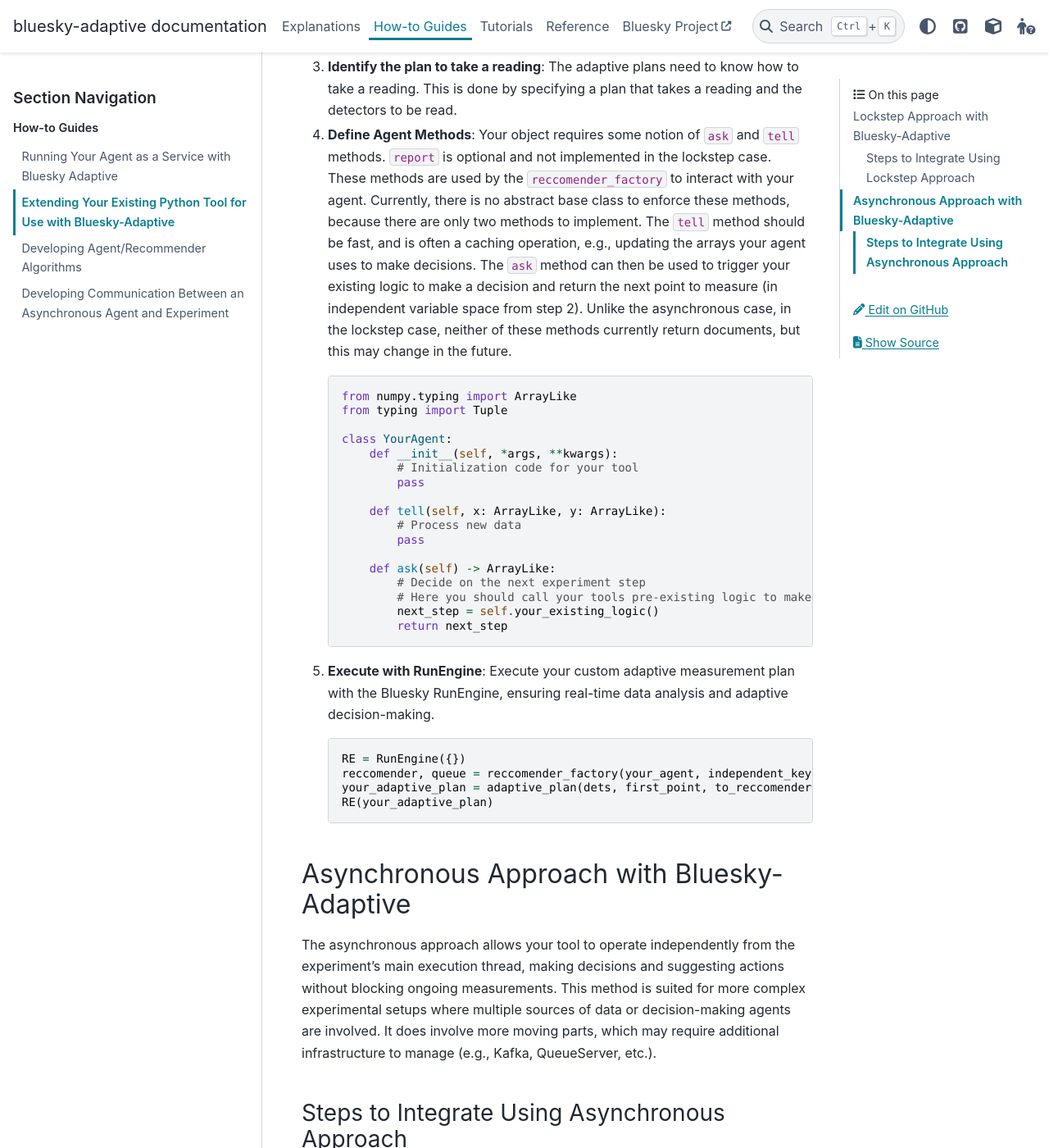
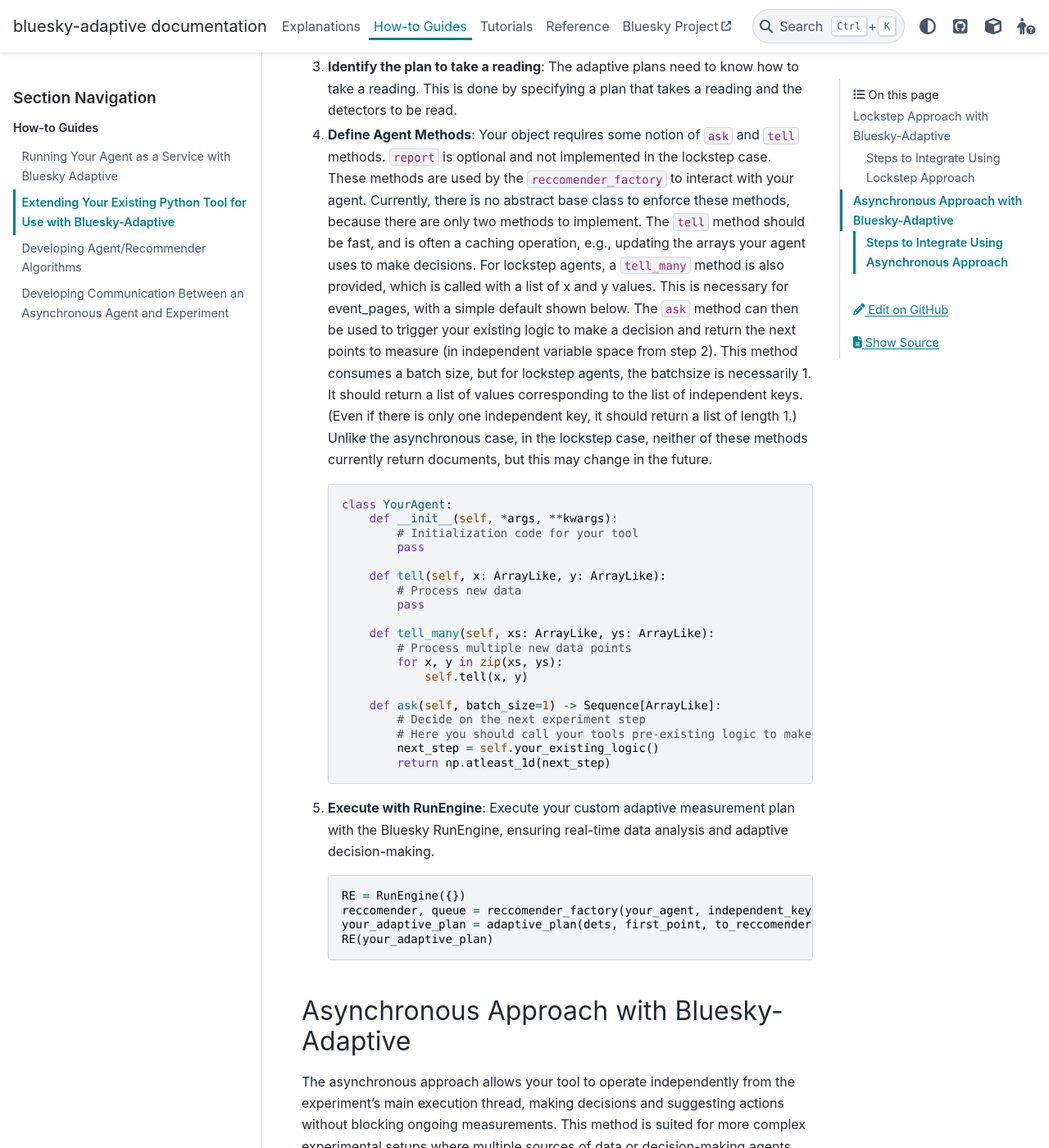
Before and after one commit to bluesky/bluesky-adaptive, a Sphinx documentation site: the page built from docs/source/how-to/extend-my-tool.md, in a window 1280 px wide and 1400 px high, scrolled down 1102 px. Shown: the whole window at 82% size. Built offline with Sphinx 7.4.7 and the PyData theme 0.15.4, drawn with Linux system fonts in a browser that asks for light colours; some of the changed text lies outside the part shown.

Commit message:
feat: tutorials and some edits to how-to encountered in writing
- getting started
- lockstep

````diff
--- a/docs/source/conf.py
+++ b/docs/source/conf.py
@@ -150,6 +150,8 @@
 # so a file named "default.css" will overwrite the builtin "default.css".
 html_static_path = ["_static"]
 
+# This is a warning that causes failures, but the cross ref links are in tact.
+suppress_warnings = ["myst.xref_missing"]
 
 # -- Options for HTMLHelp output ------------------------------------------
 
--- a/docs/source/how-to/extend-my-tool.md
+++ b/docs/source/how-to/extend-my-tool.md
@@ -27,13 +27,12 @@
 These methods are used by the `reccomender_factory` to interact with your agent.
 Currently, there is no abstract base class to enforce these methods, because there are only two methods to implement.
 The `tell` method should be fast, and is often a caching operation, e.g., updating the arrays your agent uses to make decisions.
-The `ask` method can then be used to trigger your existing logic to make a decision and return the next point to measure (in independent variable space from step 2).
+For lockstep agents, a `tell_many` method is also provided, which is called with a list of x and y values. This is necessary for event_pages, with a simple default shown below.
+The `ask` method can then be used to trigger your existing logic to make a decision and return the next points to measure (in independent variable space from step 2).
+This method consumes a batch size, but for lockstep agents, the batchsize is necessarily 1.  It should return a list of values corresponding to the list of independent keys. (Even if there is only one independent key, it should return a list of length 1.)
 Unlike the asynchronous case, in the lockstep case, neither of these methods currently return documents, but this may change in the future.
 
     ```python
-    from numpy.typing import ArrayLike
-    from typing import Tuple
-
     class YourAgent:
         def __init__(self, *args, **kwargs):
             # Initialization code for your tool
@@ -43,14 +42,19 @@
             # Process new data
             pass
 
-        def ask(self) -> ArrayLike:
+        def tell_many(self, xs: ArrayLike, ys: ArrayLike):
+            # Process multiple new data points
+            for x, y in zip(xs, ys):
+                self.tell(x, y)
+
+        def ask(self, batch_size=1) -> Sequence[ArrayLike]:
             # Decide on the next experiment step
             # Here you should call your tools pre-existing logic to make a choice.
             next_step = self.your_existing_logic()
-            return next_step
+            return np.atleast_1d(next_step)
     ```
 
-5. **Execute with RunEngine**: Execute your custom adaptive measurement plan with the Bluesky RunEngine, ensuring real-time data analysis and adaptive decision-making.
+1. **Execute with RunEngine**: Execute your custom adaptive measurement plan with the Bluesky RunEngine, ensuring real-time data analysis and adaptive decision-making.
 
     ```python
     RE = RunEngine({})
@@ -71,14 +75,11 @@
 An abstract base class like `base.Agent` will protect you at runtime from missing any of the required methods.
 This allows your tool to receive data, make decisions, and suggest future actions.
 The instructions here are the same as above, but the agent specific methods should also return a dictionary that is stored as an event document in the Bluesky document model.
-Again, the `tell` method should be fast, as this happens every time a new event is emitted. The `ask` and `report` have no obligation to be quick, as they are not necessarily called in the same tight loop.
+Again, the `tell` method should be fast, as this happens every time a new event is emitted. `tell_many` does not need to be implemented here, as the ABC holds a default, but if vectorized operations are possible, it is recommended to implement it.
+The `ask` and `report` have no obligation to be quick, as they are not necessarily called in the same tight loop.
 
 
     ```python
-    from bluesky_adaptive.agents.base import Agent
-    from numpy.typing import ArrayLike
-    from typing import Tuple
-
     class YourAsyncAgent(Agent):
         def __init__(self, *args, **kwargs):
             super().__init__(*args, **kwargs)
@@ -88,9 +89,9 @@
             # Process new data
             return {}
 
-        def ask(self) -> Tuple[ArrayLike, dict]:
+        def ask(self, batch_size=1) -> Tuple[Sequence[Dict[str, ArrayLike]], Sequence[ArrayLike]]:
             # Decide on the next experiment step
-            return next_step, {}
+            return [{...} for next_step in next_steps], [np.atleast_1d(next_step) for next_step in next_steps]
 
         def report(self) -> dict:
             # Generate a report of the agent's current state
--- a/docs/source/tutorials/index.rst
+++ b/docs/source/tutorials/index.rst
@@ -15,3 +15,7 @@
 .. toctree::
    :maxdepth: 2
    :caption: Available Tutorials
+
+   getting-started
+   lockstep
+   async
````
Also changed, not shown: docs/source/how-to/dev-agent-brains.md (+16 -3 lines), docs/source/tutorials/async.md (added, +3 -0 lines), docs/source/tutorials/getting-started.md (added, +55 -0 lines), docs/source/tutorials/lockstep.md (added, +176 -0 lines).
